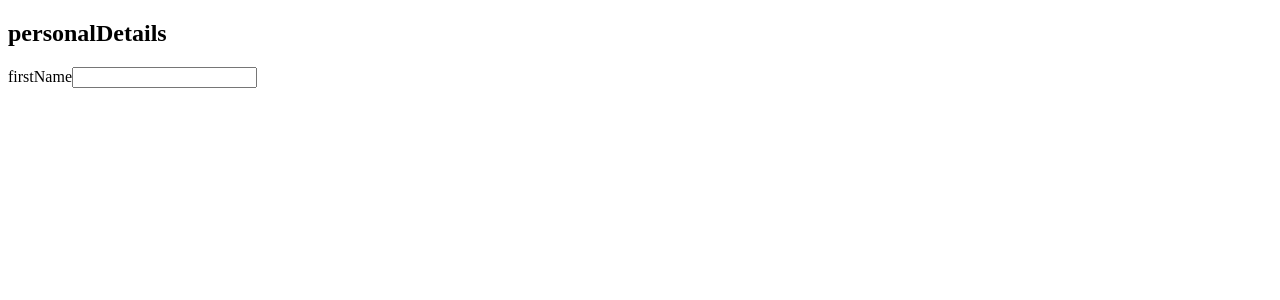
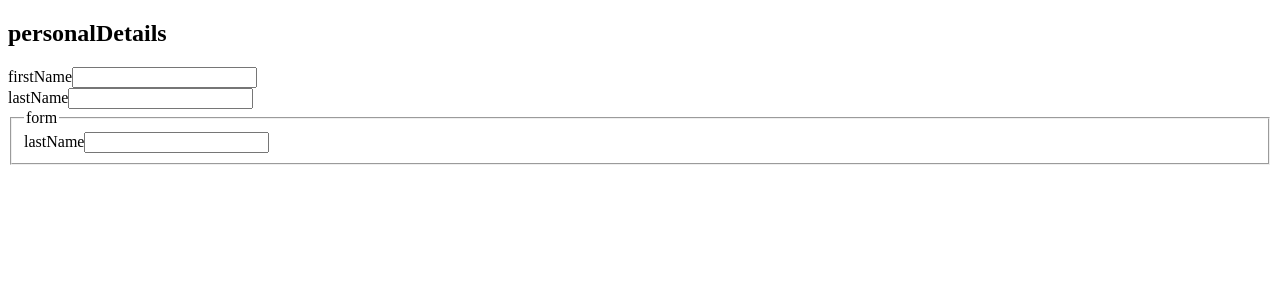
Before and after one commit to athulmurali/json-form-react, a React (Vite) app: page / in a window 1280 px wide. Shown: the top 300 px of the page. Built offline with nearby package versions, Linux system fonts and the light colour scheme.

Commit message:
It works

```diff
--- a/src/FormRenderer.tsx
+++ b/src/FormRenderer.tsx
@@ -1,66 +1,61 @@
-import { useState } from "react";
+import React, { useState } from "react";
 import { FormStore } from "./FormStore";
 import { IFieldState, IFormState } from "./IStates";
 
 interface Props {
-  forms: FormStore;
+  forms?: FormStore;
   path: string[];
   formName?: string;
+  form: IFormState |IFieldState;
 }
-
-const switchComponents = (type: string) => {
-  switch (type) {
-    case "text":
-      return <input type="text" />;
-    default:
-      return <select />;
-  }
-};
 
 export function FormComponent(props: Props) {
   const [form, setForm] = useState(props.forms.getForm(props.formName));
 
-  const handleFieldChange = (fieldName: string, value: any) => {
+  const handleFieldChange = (fieldName: string, value: any, fieldPath: string) => {
     const formCopy = { ...form };
     formCopy[fieldName].touched = true;
     formCopy[fieldName].value = value;
     props.forms.updateForm(props.formName, formCopy);
     setForm(formCopy);
+    // Do something with the fieldPath
+    console.log("Field Path:", fieldPath);
   };
 
-  const renderField = (fieldKey: string, field: IFieldState) => {
+  const renderField = (fieldKey: string, field: IFieldState | IFormState, fieldPath: string) => {
+    const currentFieldPath = fieldPath ? `${fieldPath}.${fieldKey}` : fieldKey;
+
+    let fieldValue;
+    if ('value' in field) {
+      fieldValue = field.value;
     return (
       <div key={fieldKey}>
         <label>{fieldKey}</label>
         <input
           type="text"
-          value={field.value}
-          onChange={(e) => handleFieldChange(fieldKey, e.target.value)}
+          value={fieldValue}
+          onChange={(e) => handleFieldChange(fieldKey, e.target.value, currentFieldPath)}
         />
       </div>
     );
-  };
+  }
+  else{
+    Array.from(Object.keys(field || {})).map(k=> console.log(k , field[k]))
+    return <fieldset>
+        <legend>{fieldKey}</legend>
+      {Object.keys(field || {}).map( k=> renderField(k , field[k], fieldPath)
+      )}
+    </fieldset>
 
-  const renderForm = (formKey: string, form: IFormState) => {
+  }
+}
+  const renderForm = (formKey: string, form: IFormState, fieldPath?: string) => {
     const fieldKeys = Object.keys(form);
-    const fieldsJSX = fieldKeys.map((k) => renderField(k, form[k]));
-
-    const nestedFormComponents = Object.entries(form.forms || {}).map(
-      ([nestedFormKey, nestedForm]) => (
-        <FormComponent
-          key={nestedFormKey}
-          forms={props.forms}
-          path={props.path.concat(nestedFormKey)}
-          formName={nestedFormKey}
-        />
-      )
-    );
-
+    const fieldsJSX = fieldKeys.map((k) => renderField(k, form[k], fieldPath));
     return (
       <div>
         <h2>{formKey}</h2>
         {fieldsJSX}
-        {nestedFormComponents}
       </div>
     );
   };
@@ -72,9 +67,10 @@
   return renderForm(props.formName || "", form);
 }
 
-
 const formStore = new FormStore();
 const rootForm = formStore.getForm("personalDetails");
-export const RootFormComponent = () => (
-  <FormComponent forms={formStore} path={["forms"]} formName="personalDetails" />
-);
+export const RootFormComponent = () => {
+  const [form, setForm] = useState(formStore.getForm("personalDetails"));
+
+ return  <FormComponent forms={formStore} form={rootForm} path={["forms"]} formName="personalDetails" />
+};
--- a/src/FormStore.tsx
+++ b/src/FormStore.tsx
@@ -1,8 +1,8 @@
 import { createStore } from "redux";
-import { IFormState } from "./IStates";
+import { IFieldState, IFormState } from "./IStates";
 
 interface AppState {
-  forms: { [formKey: string]: IFormState };
+  forms: { [formKey: string]: IFormState | IFieldState };
 }
 
 interface Action {
@@ -19,6 +19,26 @@
     loading: false,
     error : null
   },
+  lastName: {
+    value: '',
+    touched: false,
+    pristine: true,
+    dirty: false,
+    valid: false,
+    loading: false,
+    error : null
+  },
+  form :{
+    lastName: {
+      value: '',
+      touched: false,
+      pristine: true,
+      dirty: false,
+      valid: false,
+      loading: false,
+      error : null
+    },
+  }
 };
 
 function rootReducer(
--- a/src/IStates.ts
+++ b/src/IStates.ts
@@ -1,5 +1,5 @@
 export interface IFormState {
-  [key: string]: IFieldState;
+  [key: string]: IFieldState | IFormState;
 }
 
 export type IFieldState = IInputDataState &
```
